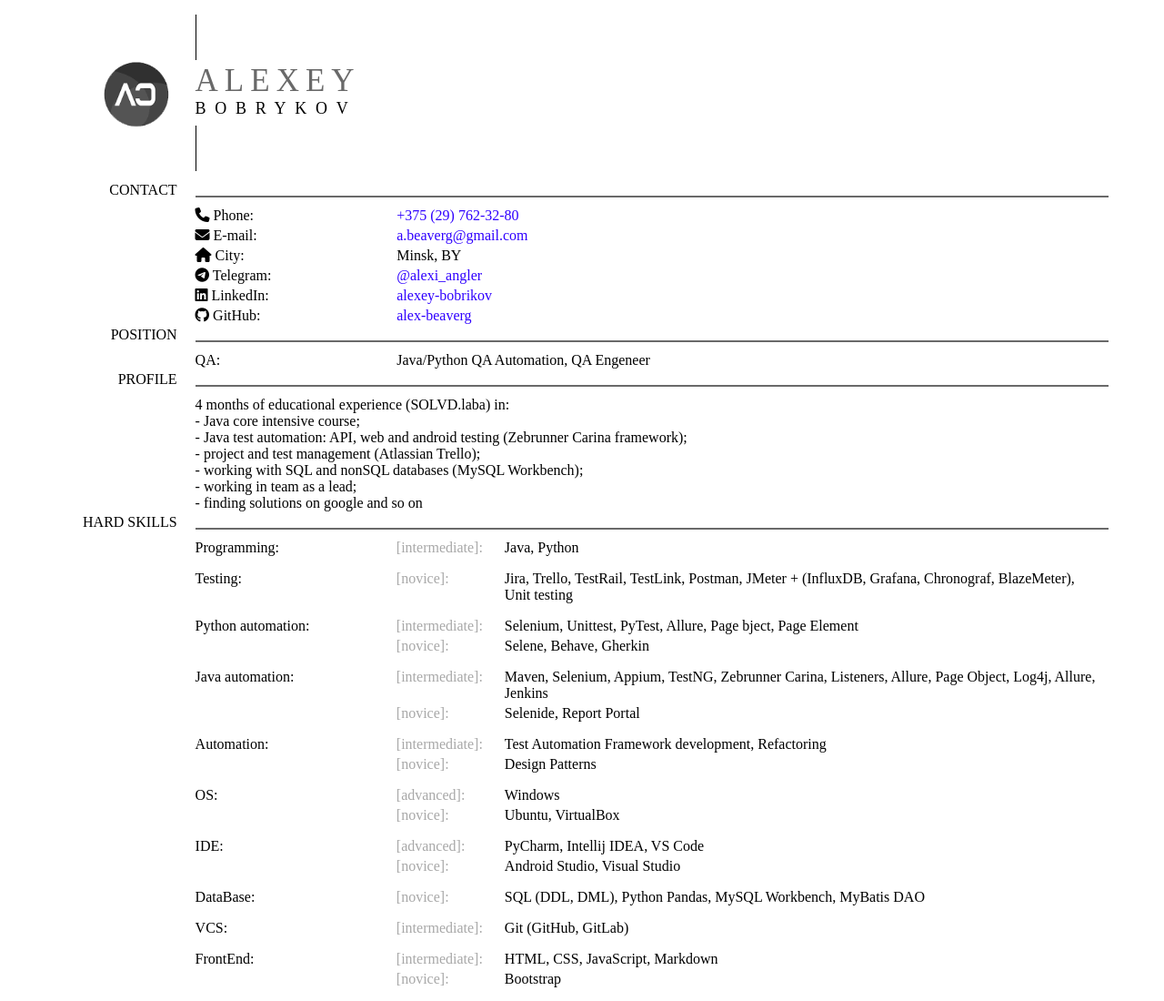
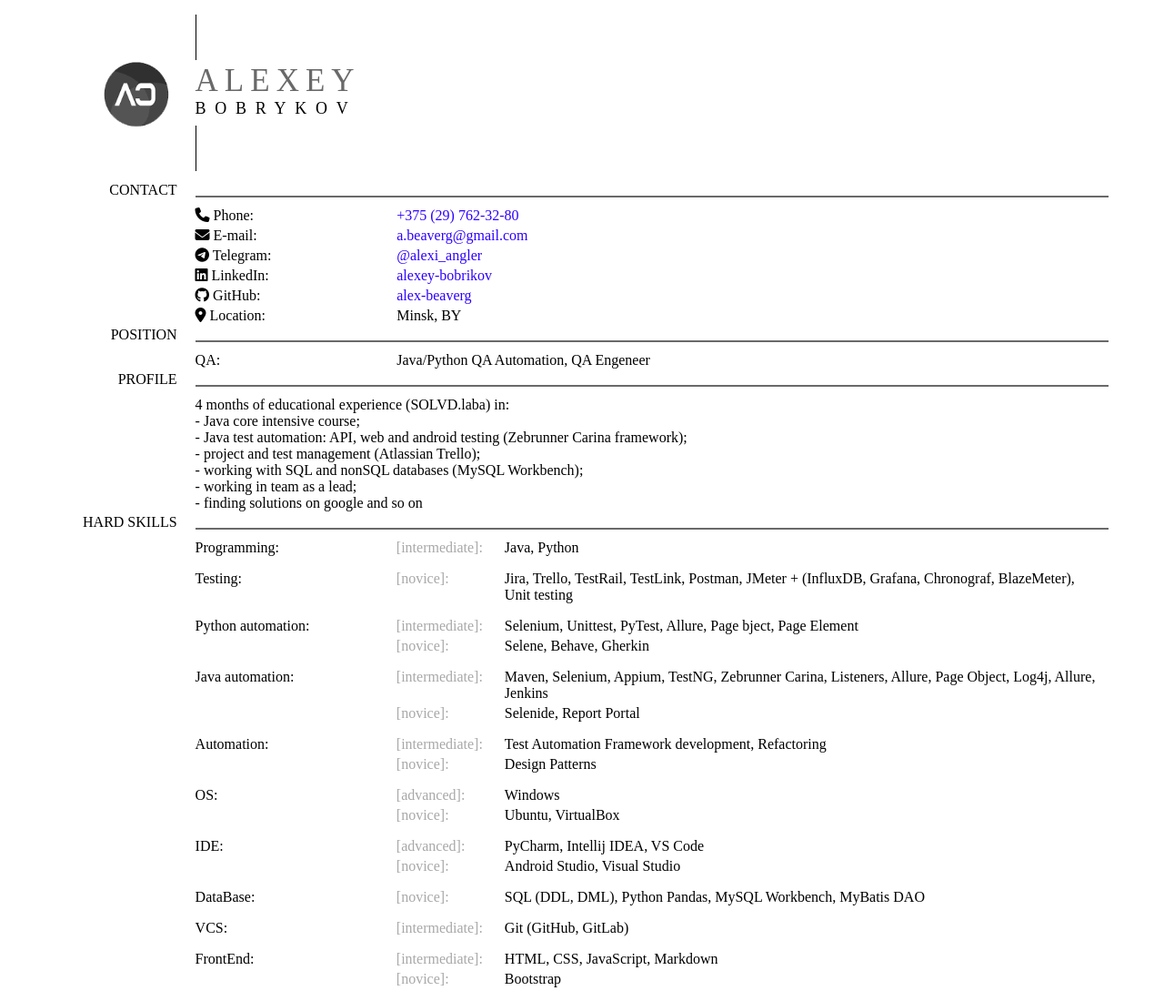
Before and after one commit to alex-beaverg/MyCV-2023, a plain HTML site: page index.html in a window 1280 px wide. Shown: the top 1100 px of the page at 91% size. Drawn offline with Linux system fonts and the light colour scheme; a script that the page names is missing.

Commit message:
updating

```diff
--- a/index.html
+++ b/index.html
@@ -53,14 +53,6 @@
                         </tr>
                         <tr>
                             <td class="td-1">
-                                <i class="fa-solid fa-house"></i> City:
-                            </td>
-                            <td class="td-2">
-                                Minsk, BY
-                            </td>
-                        </tr>
-                        <tr>
-                            <td class="td-1">
                                 <i class="fa-brands fa-telegram"></i> Telegram:
                             </td>
                             <td class="td-2">
@@ -81,6 +73,14 @@
                             </td>
                             <td class="td-2">
                                 <a href="https://github.com/alex-beaverg" target="_blank">alex-beaverg</a>
+                            </td>
+                        </tr>
+                        <tr>
+                            <td class="td-1">
+                                <i class="fa-solid fa-location-dot"></i> Location:
+                            </td>
+                            <td class="td-2">
+                                Minsk, BY
                             </td>
                         </tr>
                     </table>
```
